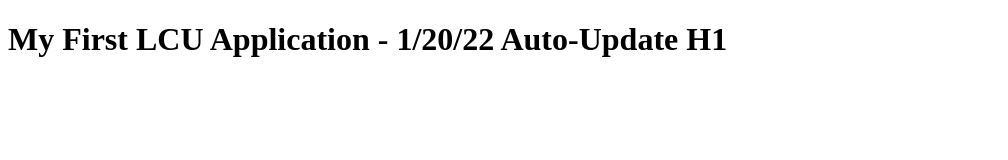
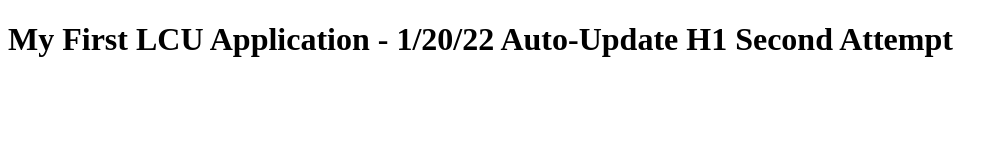
Before and after one commit to mpjbusiness/my-second-project-public-web-2, a website: page index.html in a window 1280 px wide. Shown: the whole page, without its empty margins (0-1008 px from the left). Drawn offline with Linux system fonts and the light colour scheme.

Commit message:
AutoUpdateTest2

```diff
--- a/index.html
+++ b/index.html
@@ -7,6 +7,6 @@
     <meta name="viewport" content="width=device-width, initial-scale=1" />
   </head>
   <body>
-    <h1>My First LCU Application - 1/20/22 Auto-Update H1</h1>
+    <h1>My First LCU Application - 1/20/22 Auto-Update H1 Second Attempt</h1>
   </body>
 </html>
```
